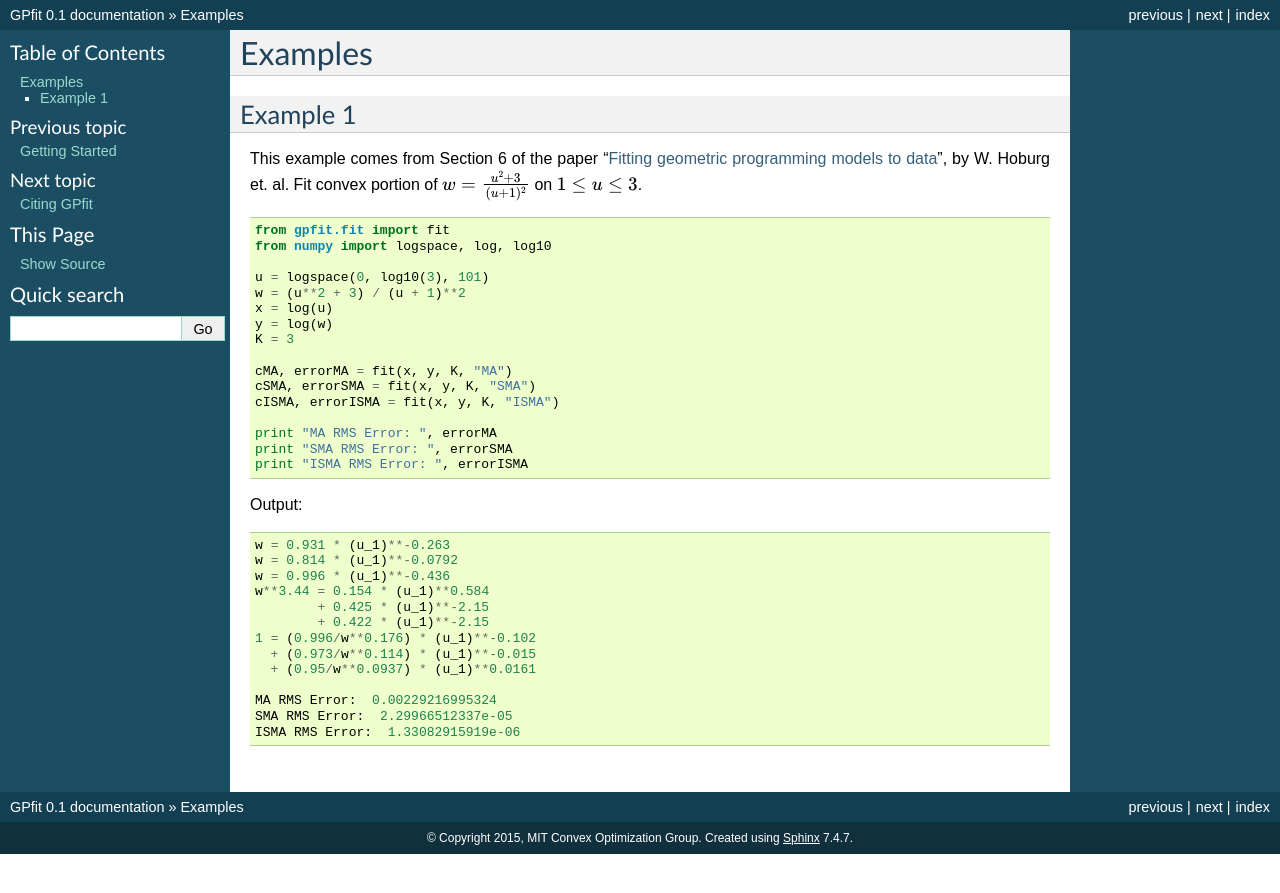
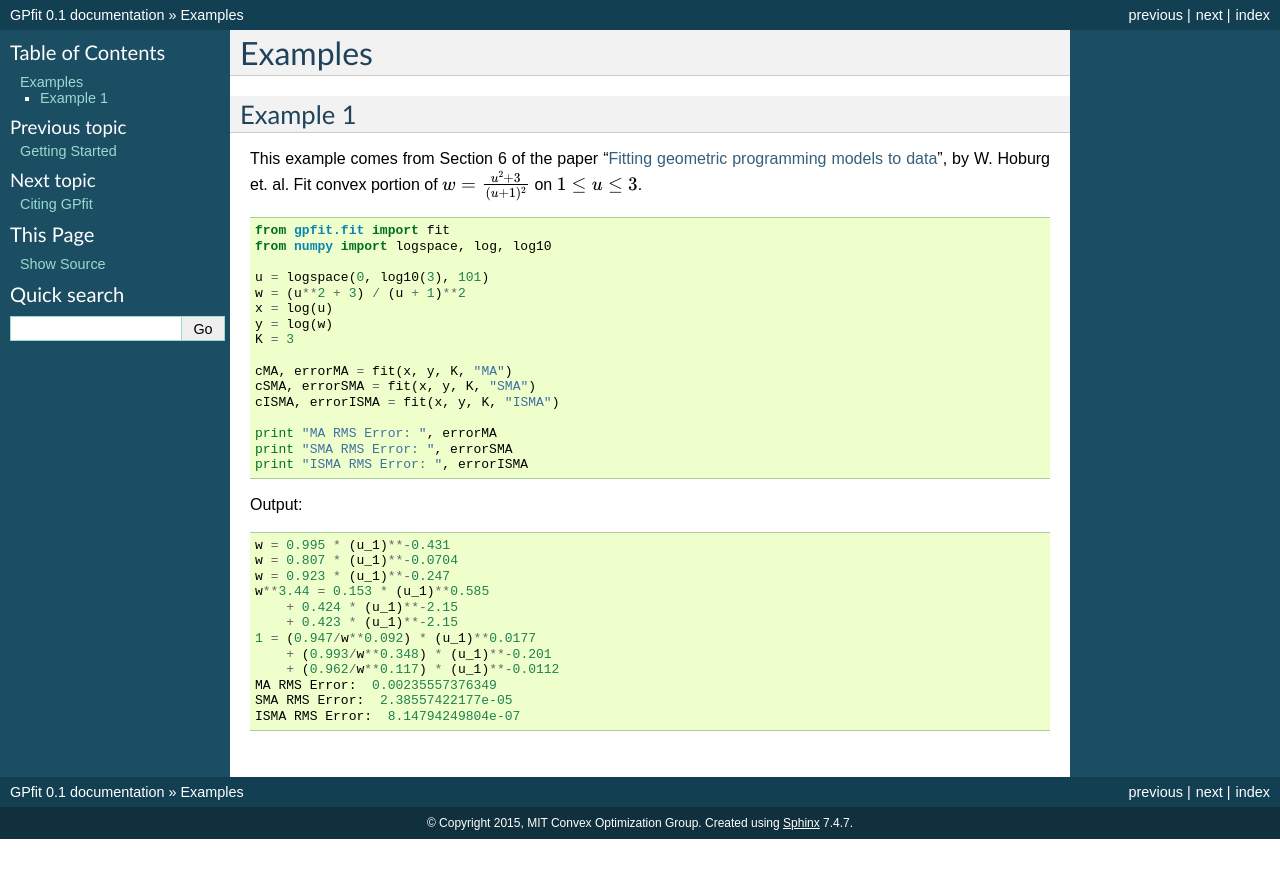
Before and after one commit to convexengineering/gpfit, a Sphinx documentation site: the page built from docs/source/examples.rst, in a window 1280 px wide. Shown: the top 893 px of the page. Built offline with Sphinx 7.4.7, drawn with Linux system fonts in a browser that asks for light colours.

```diff
--- a/docs/source/examples/hoburgabbeel_ex6_1_output.txt
+++ b/docs/source/examples/hoburgabbeel_ex6_1_output.txt
@@ -1,13 +1,12 @@
-w = 0.931 * (u_1)**-0.263
-w = 0.814 * (u_1)**-0.0792
-w = 0.996 * (u_1)**-0.436
-w**3.44 = 0.154 * (u_1)**0.584
-        + 0.425 * (u_1)**-2.15
-        + 0.422 * (u_1)**-2.15
-1 = (0.996/w**0.176) * (u_1)**-0.102
-  + (0.973/w**0.114) * (u_1)**-0.015
-  + (0.95/w**0.0937) * (u_1)**0.0161
-
-MA RMS Error:  0.00229216995324
-SMA RMS Error:  2.29966512337e-05
-ISMA RMS Error:  1.33082915919e-06
+w = 0.995 * (u_1)**-0.431
+w = 0.807 * (u_1)**-0.0704
+w = 0.923 * (u_1)**-0.247
+w**3.44 = 0.153 * (u_1)**0.585
+    + 0.424 * (u_1)**-2.15
+    + 0.423 * (u_1)**-2.15
+1 = (0.947/w**0.092) * (u_1)**0.0177
+    + (0.993/w**0.348) * (u_1)**-0.201
+    + (0.962/w**0.117) * (u_1)**-0.0112
+MA RMS Error:  0.00235557376349
+SMA RMS Error:  2.38557422177e-05
+ISMA RMS Error:  8.14794249804e-07
```
Also changed, not shown: 1 other file.
